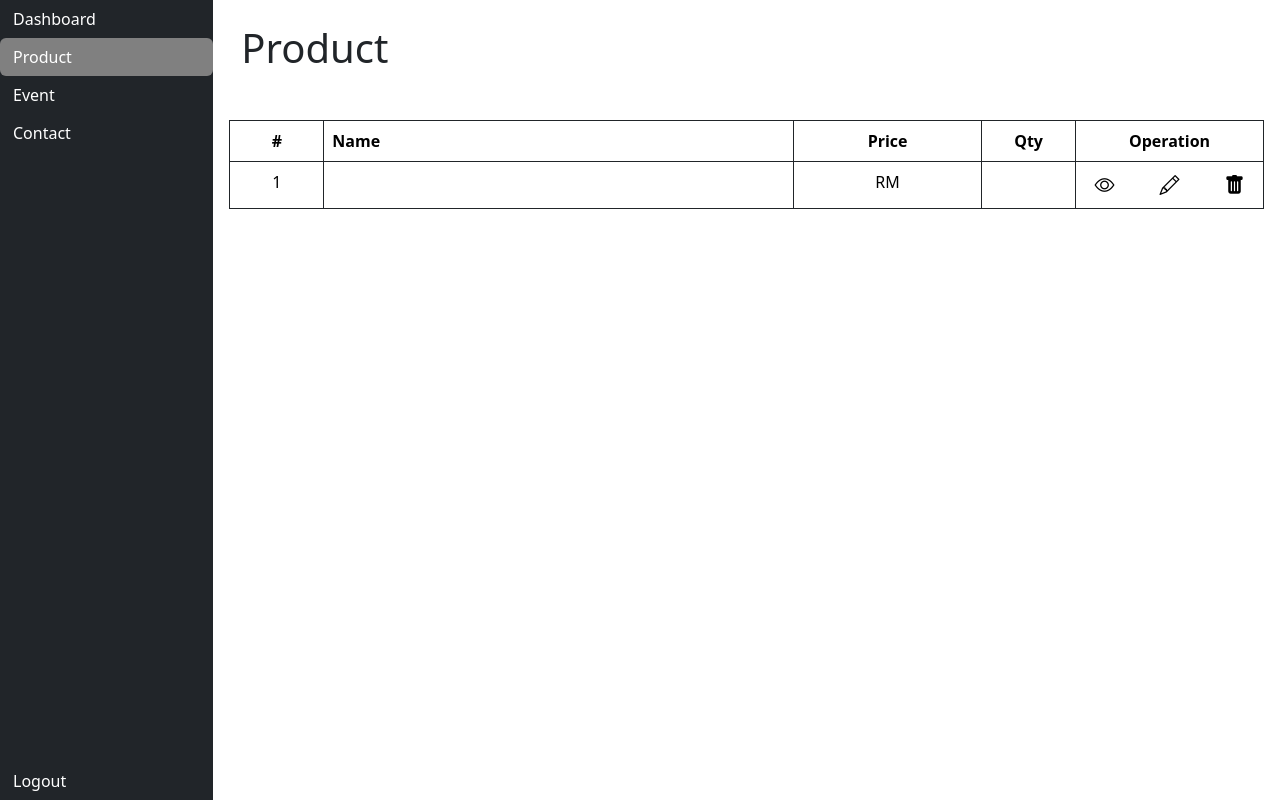
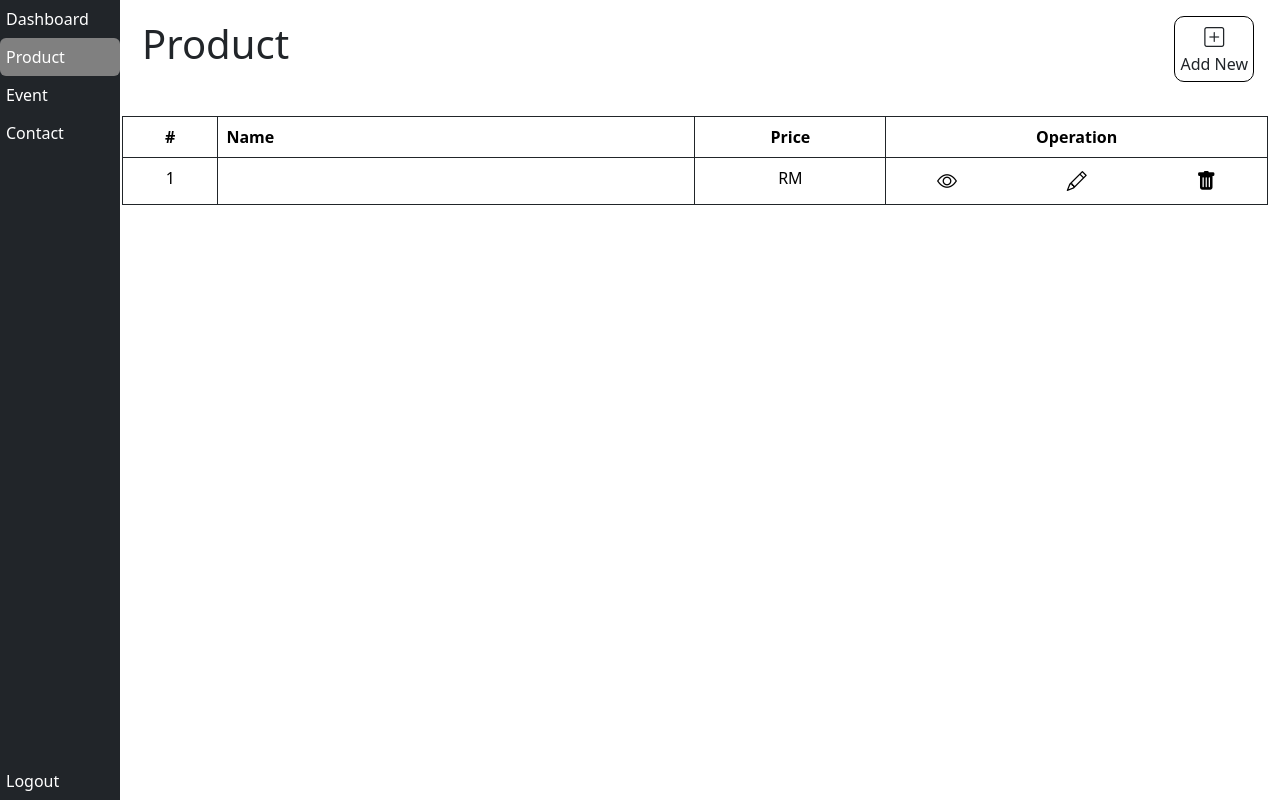
Before and after one commit to ChiiSung/WebDevProject, a PHP site: page /product.php in a window 1280 px wide. Run offline with PHP 8.4, Linux system fonts and the light colour scheme; tables that the repository leaves empty or names only in its code hold one stand-in row (values such as "Sample post"); data that the repository does not hold is empty.

Commit message:
update Product and Dashboard

```diff
--- a/admin/db.php
+++ b/admin/db.php
@@ -1,4 +1,5 @@
 <?php
+    // change later
     $host = "localhost";
     $db_name = "webdev_project_db";
     $username = "root";
--- a/admin/product.php
+++ b/admin/product.php
@@ -6,14 +6,16 @@
   <title>Document</title>
   <link href="https://cdn.jsdelivr.net/npm/bootstrap@5.3.2/dist/css/bootstrap.min.css" rel="stylesheet" integrity="sha384-T3c6CoIi6uLrA9TneNEoa7RxnatzjcDSCmG1MXxSR1GAsXEV/Dwwykc2MPK8M2HN" crossorigin="anonymous">
   <link rel="stylesheet" href="./styles/style.css">
+  <link rel="stylesheet" href="./styles/sidebar.css">
+  <link rel="stylesheet" href="./styles/product.css">
   <link rel="stylesheet" href="https://cdn.jsdelivr.net/npm/bootstrap-icons@1.11.2/font/bootstrap-icons.min.css">
 </head>
 
 <body>
+
   <div class="container-fluid">
-    <div class="row" style="height: 100vh;">
     <!-- sidebar -->
-      <div class="col-lg-2 col-sm-2 col-xs-2 p-0 bg-dark text-white position-relative sidebar">
+    <div class="bg-dark text-white sidebar">
       <a href="index.php" class="btn text-white d-block text-start">Dashboard</a>
       <a href="product.php" class="btn text-white d-block text-start selected">Product</a>
       <a href="event.php" class="btn text-white d-block text-start">Event</a>
@@ -21,11 +23,17 @@
       <a href="contact.php" class="btn text-white d-block text-start">Contact</a>
       <a href="login.php" class="btn text-white d-block text-start position-absolute w-100 bottom-0">Logout</a>
     </div>
-      <div class="col-lg-10 col-sm-10 pt-4">
-        <h1 class="ps-3">Product</h1>
+
+    <div class="main-content" style="">
+      <h1 class="title">Product</h1>
+      <div class="add-product-container position-absolute d-flex flex-column align-items-center mt-3 me-3" onclick="window.location.href = 'addProduct.php'">
+        <i class="bi bi-plus-square add-icon"></i>
+        <p class="m-0">Add New</p>
+      </div>
+      <div class="mx-auto">
         <!-- table -->
         <!-- change later -->
-        <div class="table-responsive my-5 px-1">
+        <div class="my-5">
           <table class="table table-bordered border-dark">
             <thead>
               <div class="row">
@@ -38,10 +46,7 @@
                 <th scope="col" class="col-lg-2 col-sm-3 text-center">
                   Price
                 </th>
-                <th scope="col" class="col-1 text-center">
-                  Qty
-                </th>
-                <th scope="col" class="col-lg-2 text-center">
+                <th scope="col" class="col-lg-5 text-center">
                   Operation
                 </th>
               </div>
@@ -63,7 +68,6 @@
                 <td scope="row" class="text-center"><?php echo $count++?></td>
                 <td><?php echo $row["productName"]?></td>
                 <td scope="row" class="text-center">RM <?php echo $row["productPrice"]?></td>
-                <td class="text-center"><?php echo $row["productQuantity"]?></td>
                 <div class="container">
                   <td>
                     <div class="row">
--- a/admin/productOperation/view.php
+++ b/admin/productOperation/view.php
@@ -35,9 +35,6 @@
           <label class="form-label mt-3 mb-1 fw-bold">Price:</label>
           <br>
           <input type="text" readonly value="RM <?php echo $row["productPrice"]?>" disabled class="w-100 ps-2">
-          <label class="form-label mt-3 mb-1 fw-bold">Quantity:</label>
-          <br>
-          <input type="text" readonly value="<?php echo $row["productQuantity"]?>" disabled class="w-100 ps-2">
           <label class="form-label mt-3 mb-1 fw-bold">Description:</label>
           <br>
           <input type="text" readonly value="<?php echo $row["productDescription"]?>" disabled class="w-100 mb-3 ps-2">
--- /dev/null
+++ b/admin/styles/product.css
@@ -0,0 +1,44 @@
+.add-product-container {
+	cursor: pointer;
+	padding: 5px;
+	border-radius: 10px;
+	border: 1px solid black;
+	top: 0;
+	right: 10px;
+}
+
+/* changed later */
+.add-product-container:hover {
+	background-color: rgb(185, 182, 182);
+	color: white;
+}
+
+.add-icon {
+	font-size: 20px;
+}
+
+.icon {
+	font-size: 20px;
+	color: black;
+}
+
+/* change later */
+.icon:hover {
+	color: blue;
+	background-color: lightgray;
+}
+
+.bin-icon {
+	cursor: pointer;
+}
+
+@media only screen and (max-width: 575.9px) {
+	.title {
+		text-align: center;
+		padding: 0;
+	}
+
+	.add-product-container {
+		top: 190px;
+	}
+}
--- /dev/null
+++ b/admin/styles/sidebar.css
@@ -0,0 +1,26 @@
+.sidebar {
+	height: 100vh;
+	position: fixed;
+	top: 0;
+	bottom: 0;
+	left: 0;
+	z-index: 999;
+}
+
+.btn {
+	padding: 6px 30px 6px 5px;
+}
+
+.btn:hover,
+.selected {
+	background-color: gray;
+}
+
+@media only screen and (max-width: 575.9px) {
+	.sidebar {
+		height: calc(37.45px * 5);
+		top: 0;
+		left: 0;
+		right: 0;
+	}
+}
--- a/admin/styles/style.css
+++ b/admin/styles/style.css
@@ -8,45 +8,21 @@
 
 body {
 	width: 100%;
+	/* overflow-x: hidden; */
 }
 
-/* SIDEBAR */
-
-.sidebar {
-	min-height: calc(37.45px * 5);
+.main-content {
+	margin-top: 10px;
+	margin-left: 110px;
 }
 
-.btn:hover,
-.selected {
-	background-color: gray;
+.title {
+	padding: 10px 0px 0px 20px;
 }
 
-/* DASHBOARD */
-
-.card {
-	width: 200px;
-	min-width: 200px;
+@media only screen and (max-width: 575.9px) {
+	.main-content {
+		margin-top: 210px;
+		margin-inline: auto;
+	}
 }
-
-/* PRODUCT */
-
-.icon {
-	font-size: 20px;
-	color: black;
-}
-
-.icon:hover {
-	/* change later */
-	color: blue;
-	background-color: lightgray;
-}
-
-.bin-icon {
-	cursor: pointer;
-}
-
-/* View Product */
-
-.product-container {
-	min-width: 300px;
-}
--- /dev/null
+++ b/admin/styles/view_product.css
@@ -0,0 +1,3 @@
+.product-container {
+	min-width: 300px;
+}
```
Also changed, not shown: admin/addProduct.php (added, +11 -0 lines), admin/index.php (+6 -5 lines), admin/styles/dashboard.css (added, +11 -0 lines), admin/images/apple_watch.png (added). Lines whose indentation alone changed are shown as unchanged.
